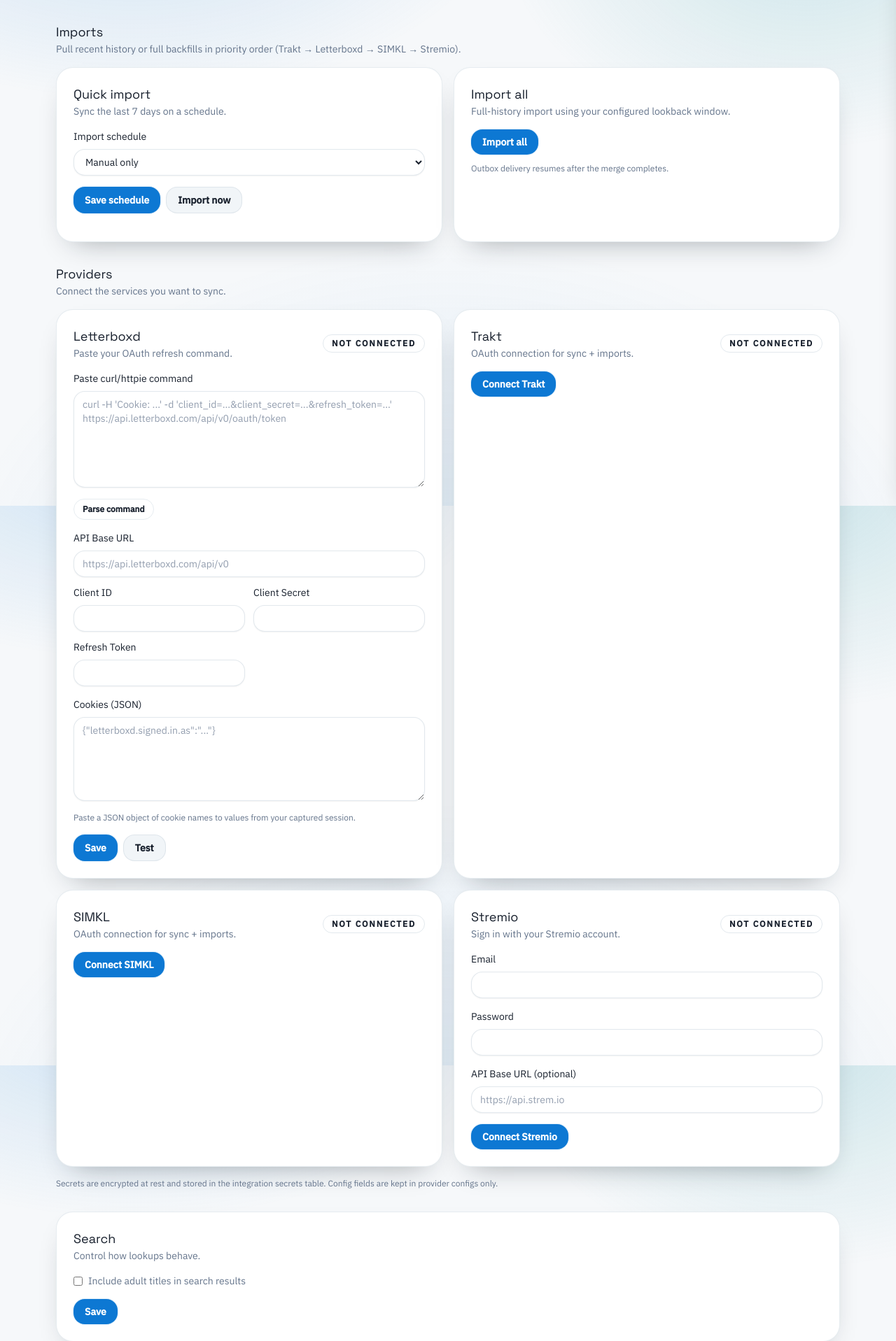
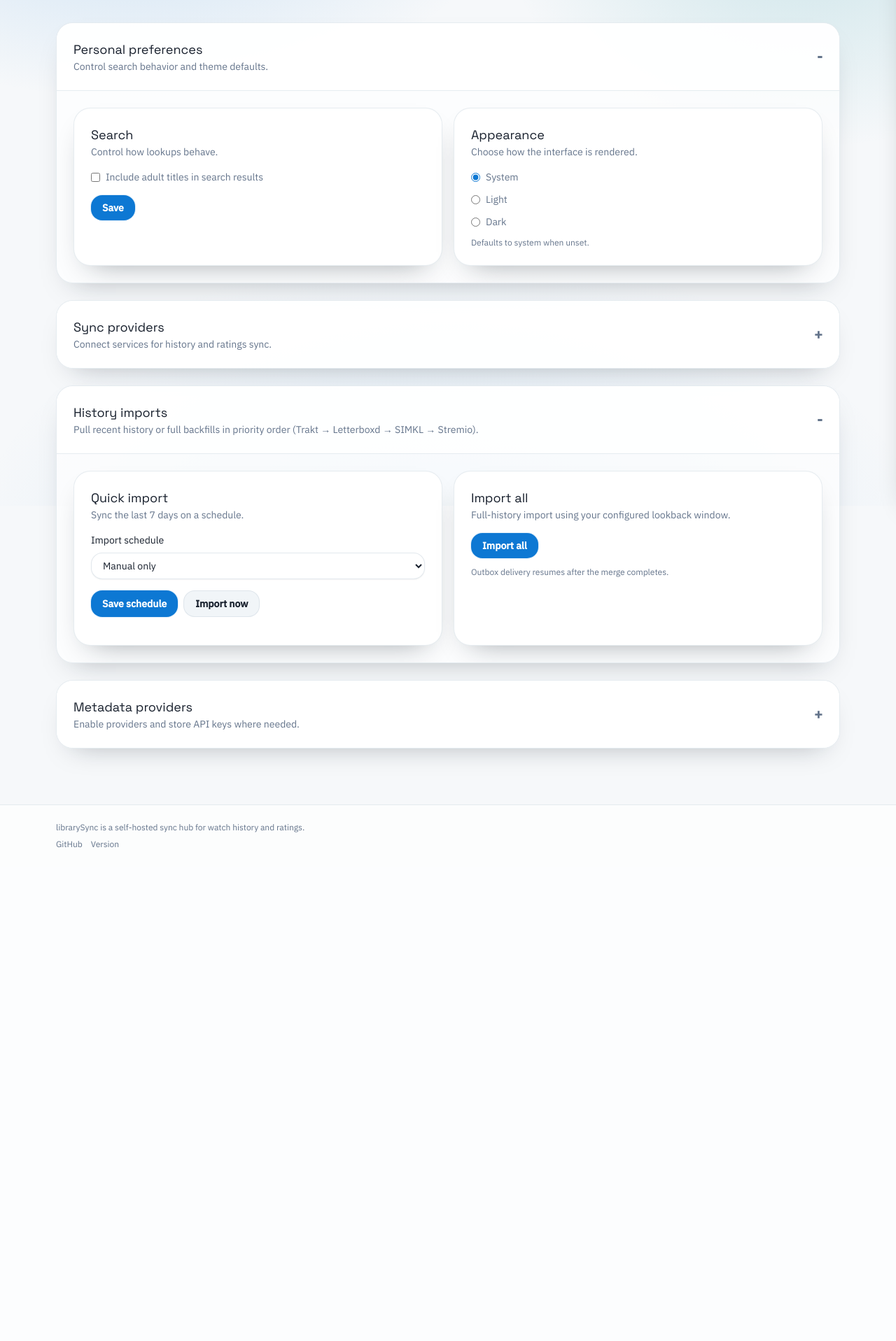
Before and after one commit to willtho89/librarySync, a FastAPI app: template backend/src/librarysync/templates/settings.html in a window 1280 px wide. Shown: the part 77-1994 px from the top of the page at 70% size. After the commit the page ends 1289 px from the top, so only its background shows below. Run offline with FastAPI, Linux system fonts and the light colour scheme; the template is opened without the code that fills it, so the values that code supplies are empty; parts of the project's set-up code (start-up, migrations or seed data) failed here and were passed over; some libraries are stand-ins or nearby versions.

Commit message:
update settings page

```diff
--- a/backend/pyproject.toml
+++ b/backend/pyproject.toml
@@ -4,7 +4,7 @@ build-backend = "setuptools.build_meta"
 
 [project]
 name = "librarysync"
-version = "0.4.4"
+version = "0.4.5"
 description = "librarySync backend"
 requires-python = ">=3.14"
 dependencies = [
--- a/backend/src/librarysync/static/styles.css
+++ b/backend/src/librarysync/static/styles.css
@@ -626,6 +626,8 @@ body {
       radial-gradient(900px 500px at 15% -10%, rgba(13, 120, 211, 0.18), transparent 60%),
       radial-gradient(800px 600px at 90% -5%, rgba(11, 138, 155, 0.18), transparent 55%),
       radial-gradient(1200px 900px at 50% 120%, rgba(13, 120, 211, 0.12), transparent 60%);
+  background-repeat: no-repeat;
+  background-size: cover;
 }
 
 [hidden] {
@@ -718,6 +720,58 @@ h1,
 
 .card-muted {
   background-color: rgb(var(--color-elevated) / 0.8);
+}
+
+.settings-group {
+  border-radius: 1.5rem;
+  border-width: 1px;
+  border-color: rgb(var(--color-line) / 0.6);
+  background-color: rgb(var(--color-surface) / 0.7);
+  --tw-shadow: 0 18px 40px -24px rgba(15, 27, 36, 0.35);
+  --tw-shadow-colored: 0 18px 40px -24px var(--tw-shadow-color);
+  box-shadow: var(--tw-ring-offset-shadow, 0 0 #0000), var(--tw-ring-shadow, 0 0 #0000), var(--tw-shadow);
+  overflow: hidden;
+}
+
+.settings-summary {
+  list-style: none;
+  display: flex;
+  cursor: pointer;
+  flex-wrap: wrap;
+  align-items: center;
+  justify-content: space-between;
+  gap: 1.5rem;
+  padding: 1.5rem;
+  background-color: rgb(var(--color-surface) / 0.9);
+}
+
+.settings-summary::-webkit-details-marker {
+  display: none;
+}
+
+.settings-summary::marker {
+  content: "";
+}
+
+.settings-summary::after {
+  content: "+";
+  font-size: 1.25rem;
+  line-height: 1;
+  font-weight: 600;
+  color: rgb(var(--color-muted) / 1);
+}
+
+.settings-group[open] .settings-summary {
+  border-bottom-width: 1px;
+  border-color: rgb(var(--color-line) / 0.6);
+}
+
+.settings-group[open] .settings-summary::after {
+  content: "-";
+}
+
+.settings-panel {
+  padding: 1.5rem;
 }
 
 .card-header {
--- a/backend/src/librarysync/templates/settings.html
+++ b/backend/src/librarysync/templates/settings.html
@@ -1,69 +1,69 @@
 {% extends "base.html" %}
 
 {% block content %}
-<section class="space-y-8">
+<section class="space-y-6">
+  <details class="settings-group" open>
+    <summary class="settings-summary">
       <div>
-    <h2 class="section-title">Imports</h2>
-    <p class="section-subtitle">
-      Pull recent history or full backfills in priority order (Trakt → Letterboxd → SIMKL →
-      Stremio).
-    </p>
-    <div class="mt-4 grid gap-4 lg:grid-cols-2">
+        <h2 class="section-title">Personal preferences</h2>
+        <p class="section-subtitle">Control search behavior and theme defaults.</p>
+      </div>
+    </summary>
+    <div class="settings-panel">
+      <div class="grid gap-4 lg:grid-cols-2">
         <div class="card">
           <div class="card-header">
             <div>
-            <h3 class="section-title">Quick import</h3>
-            <p class="section-subtitle">Sync the last 7 days on a schedule.</p>
+              <h2 class="section-title">Search</h2>
+              <p class="section-subtitle">Control how lookups behave.</p>
             </div>
           </div>
-        <form id="quick-import-form" class="space-y-4">
-          <label class="field">
-            <span>Import schedule</span>
-            <select class="select" name="quick_import_interval">
-              <option value="">Manual only</option>
-              <option value="21600">Every 6 hours</option>
-              <option value="43200">Every 12 hours</option>
-              <option value="86400">Every day</option>
-              <option value="259200">Every 3 days</option>
-              <option value="604800">Every 7 days</option>
-            </select>
+          <form id="settings-form" class="space-y-4">
+            <label class="inline-control">
+              <input type="checkbox" name="include_adult_in_search" />
+              <span>Include adult titles in search results</span>
             </label>
-          <div class="flex flex-wrap gap-2">
-            <button class="btn btn-primary" type="submit">Save schedule</button>
-            <button type="button" id="quick-import-now" class="btn btn-secondary">
-              Import now
-            </button>
-          </div>
-          <p id="quick-import-last" class="helper-text"></p>
-          <p id="quick-import-message" class="form-message" role="status" hidden></p>
+            <button class="btn btn-primary" type="submit">Save</button>
+            <p id="settings-message" class="form-message" role="status" hidden></p>
           </form>
         </div>
+
         <div class="card">
           <div class="card-header">
             <div>
-            <h3 class="section-title">Import all</h3>
-            <p class="section-subtitle">
-              Full-history import using your configured lookback window.
-            </p>
+              <h2 class="section-title">Appearance</h2>
+              <p class="section-subtitle">Choose how the interface is rendered.</p>
             </div>
           </div>
           <div class="space-y-3">
-          <button type="button" id="import-all-button" class="btn btn-primary">
-            Import all
-          </button>
-          <p id="import-all-message" class="form-message" role="status" hidden></p>
-          <p class="helper-text">
-            Outbox delivery resumes after the merge completes.
-          </p>
+            <label class="inline-control">
+              <input type="radio" name="theme_mode" value="system" data-theme-option />
+              <span>System</span>
+            </label>
+            <label class="inline-control">
+              <input type="radio" name="theme_mode" value="light" data-theme-option />
+              <span>Light</span>
+            </label>
+            <label class="inline-control">
+              <input type="radio" name="theme_mode" value="dark" data-theme-option />
+              <span>Dark</span>
+            </label>
+            <p class="helper-text">Defaults to system when unset.</p>
           </div>
         </div>
       </div>
     </div>
+  </details>
 
+  <details class="settings-group">
+    <summary class="settings-summary">
       <div>
-    <h2 class="section-title">Providers</h2>
-    <p class="section-subtitle">Connect the services you want to sync.</p>
-    <div class="mt-4 grid gap-4 lg:grid-cols-2">
+        <h2 class="section-title">Sync providers</h2>
+        <p class="section-subtitle">Connect services for history and ratings sync.</p>
+      </div>
+    </summary>
+    <div class="settings-panel">
+      <div class="grid gap-4 lg:grid-cols-2">
         <div class="card">
           <div class="card-header">
             <div>
@@ -221,52 +221,81 @@
         are kept in provider configs only.
       </p>
     </div>
+  </details>
 
+  <details class="settings-group" open>
+    <summary class="settings-summary">
+      <div>
+        <h2 class="section-title">History imports</h2>
+        <p class="section-subtitle">
+          Pull recent history or full backfills in priority order (Trakt → Letterboxd → SIMKL →
+          Stremio).
+        </p>
+      </div>
+    </summary>
+    <div class="settings-panel">
+      <div class="grid gap-4 lg:grid-cols-2">
         <div class="card">
           <div class="card-header">
             <div>
-        <h2 class="section-title">Search</h2>
-        <p class="section-subtitle">Control how lookups behave.</p>
+              <h3 class="section-title">Quick import</h3>
+              <p class="section-subtitle">Sync the last 7 days on a schedule.</p>
             </div>
           </div>
-    <form id="settings-form" class="space-y-4">
-      <label class="inline-control">
-        <input type="checkbox" name="include_adult_in_search" />
-        <span>Include adult titles in search results</span>
+          <form id="quick-import-form" class="space-y-4">
+            <label class="field">
+              <span>Import schedule</span>
+              <select class="select" name="quick_import_interval">
+                <option value="">Manual only</option>
+                <option value="21600">Every 6 hours</option>
+                <option value="43200">Every 12 hours</option>
+                <option value="86400">Every day</option>
+                <option value="259200">Every 3 days</option>
+                <option value="604800">Every 7 days</option>
+              </select>
             </label>
-      <button class="btn btn-primary" type="submit">Save</button>
-      <p id="settings-message" class="form-message" role="status" hidden></p>
+            <div class="flex flex-wrap gap-2">
+              <button class="btn btn-primary" type="submit">Save schedule</button>
+              <button type="button" id="quick-import-now" class="btn btn-secondary">
+                Import now
+              </button>
+            </div>
+            <p id="quick-import-last" class="helper-text"></p>
+            <p id="quick-import-message" class="form-message" role="status" hidden></p>
           </form>
         </div>
-
         <div class="card">
           <div class="card-header">
             <div>
-        <h2 class="section-title">Appearance</h2>
-        <p class="section-subtitle">Choose how the interface is rendered.</p>
+              <h3 class="section-title">Import all</h3>
+              <p class="section-subtitle">
+                Full-history import using your configured lookback window.
+              </p>
             </div>
           </div>
           <div class="space-y-3">
-      <label class="inline-control">
-        <input type="radio" name="theme_mode" value="system" data-theme-option />
-        <span>System</span>
-      </label>
-      <label class="inline-control">
-        <input type="radio" name="theme_mode" value="light" data-theme-option />
-        <span>Light</span>
-      </label>
-      <label class="inline-control">
-        <input type="radio" name="theme_mode" value="dark" data-theme-option />
-        <span>Dark</span>
-      </label>
-      <p class="helper-text">Defaults to system when unset.</p>
+            <button type="button" id="import-all-button" class="btn btn-primary">
+              Import all
+            </button>
+            <p id="import-all-message" class="form-message" role="status" hidden></p>
+            <p class="helper-text">
+              Outbox delivery resumes after the merge completes.
+            </p>
           </div>
         </div>
+      </div>
+    </div>
+  </details>
 
+  <details class="settings-group">
+    <summary class="settings-summary">
       <div>
         <h2 class="section-title">Metadata providers</h2>
         <p class="section-subtitle">Enable providers and store API keys where needed.</p>
-    <div class="mt-4 grid gap-4 lg:grid-cols-2">
+      </div>
+    </summary>
+    <div class="settings-panel">
+      <div class="grid gap-4 lg:grid-cols-2">
         <div class="card">
           <div class="card-header">
             <div>
@@ -404,5 +433,8 @@
         </div>
       </div>
     </div>
+  </details>
+
+  </details>
 </section>
 {% endblock %}
--- a/worker/pyproject.toml
+++ b/worker/pyproject.toml
@@ -4,7 +4,7 @@ build-backend = "setuptools.build_meta"
 
 [project]
 name = "librarysync-worker"
-version = "0.4.4"
+version = "0.4.5"
 description = "librarySync worker"
 requires-python = ">=3.14"
 dependencies = [
```
Also changed, not shown: README.md, 1 other file. Lines whose indentation alone changed are shown as unchanged.
